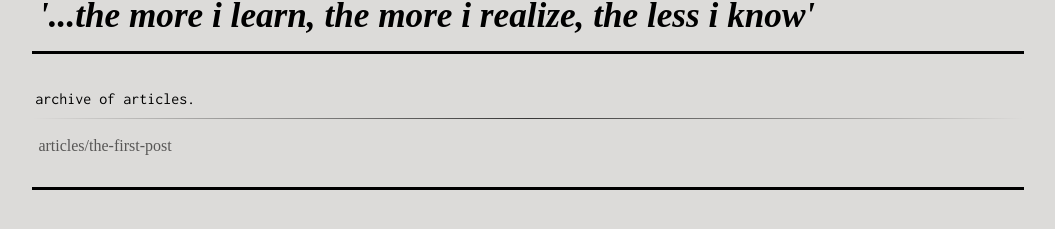
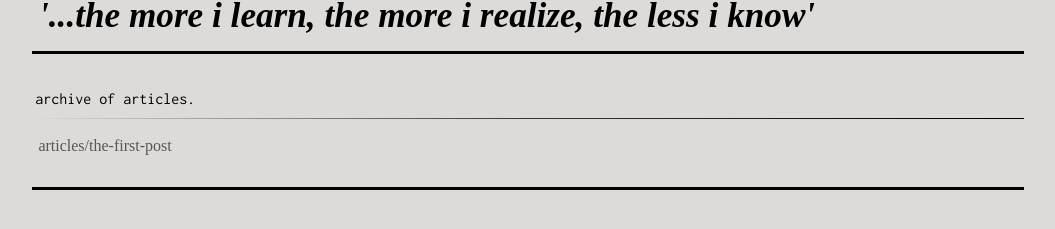
Before and after one commit to msawangwan/msawangwan.github.io, a Jekyll site: the page built from articles.md, in a window 1280 px wide. Shown: the part 209-438 px from the top of the page, without its empty margins (112-1167 px from the left). Built offline with Jekyll 4.4.1, drawn with Linux system fonts in a browser that asks for light colours; some web fonts are replaced.

Commit message:
adjusted layout

```diff
--- a/css/style.css
+++ b/css/style.css
@@ -88,7 +88,7 @@ a .content-container {
 hr {
   border: 0;
   height: 1px;
-  background-image: linear-gradient(to right, rgba(0,0,0,0), rgba(0,0,0,0.75),rgba(0,0,0,0));
+  background-image: linear-gradient(to right, rgba(0,0,0,0), rgba(0,0,0,0.75),rgba(0,0,0,1));
 }
 
 .quote {
```
